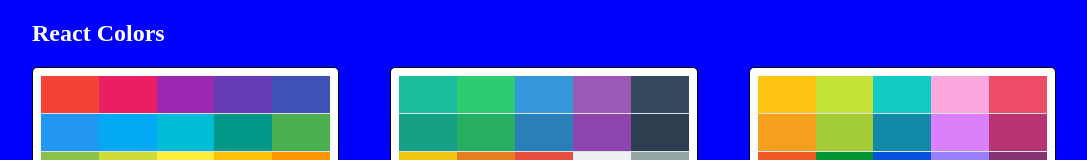
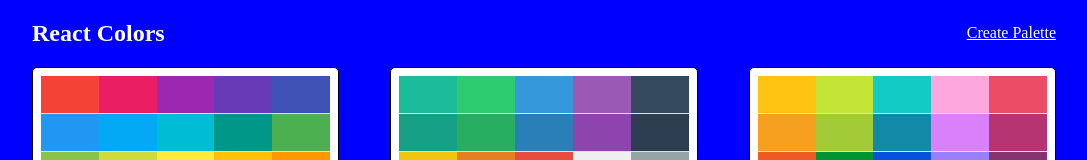
Before and after one commit to promiseume/color-app, a React (Create React App) app: page / in a window 1280 px wide. Shown: the top 160 px of the page, without its empty margins (96-1183 px from the left). Built offline with nearby package versions, Linux system fonts and the light colour scheme.

Commit message:
added form to add new palette

```diff
--- a/src/App.js
+++ b/src/App.js
@@ -3,6 +3,7 @@ import { Routes, Route } from "react-router-dom";
 import PaletteWrapper from "./paletteWrapper.jsx";
 import { seedColor } from "./seedColor.js";
 import PaletteList from "./PaletteList.jsx";
+import NewPalette from "./newPalette";
 import SingleWrapper from "./singleWrapper.jsx";
 
 function App() {
@@ -15,6 +16,7 @@ function App() {
           element={<PaletteList palettes={seedColor} />}
         ></Route>
         <Route path="/palette/:id" element={<PaletteWrapper />}></Route>
+        <Route path='palette/new' element={<NewPalette/>}></Route>
         <Route
           path="/palette/:id/:colorId"
           element={<SingleWrapper />}
--- a/src/PaletteList.jsx
+++ b/src/PaletteList.jsx
@@ -2,7 +2,8 @@ import React from 'react'
 import MiniPalette from './miniPalette'
 import { withStyles } from "@material-ui/styles";
 import { useNavigate } from 'react-router-dom';
-import styles from './styles/paletteListStyles'
+import styles from './styles/paletteListStyles';
+import { Link } from "react-router-dom";
 
 
 function PaletteList({palettes, classes}) {
@@ -14,7 +15,10 @@ function PaletteList({palettes, classes}) {
   return (
     <div className={classes.root}>
       <div className={classes.container}>
-        <nav className={classes.nav}>  <h1>React Colors</h1></nav>
+        <nav className={classes.nav}>
+         <h1>React Colors</h1>
+          <p><Link to="/palette/new">Create Palette</Link></p>
+        </nav>
         <div className={classes.palettes}>
         {palettes.map(palette =>(
         <MiniPalette {...palette} handlePaletteClick={() => handlePaletteClick(palette.id)}/>
--- /dev/null
+++ b/src/newPalette.jsx
@@ -0,0 +1,7 @@
+import React from 'react'
+
+export default function NewPalette() {
+  return (
+    <div>newPalette</div>
+  )
+}
--- a/src/styles/paletteListStyles.js
+++ b/src/styles/paletteListStyles.js
@@ -17,7 +17,12 @@ export default {
     display: "flex",
     width: "100%",
     color: "white",
+    alignItems: "center",
     justifyContent: "space-between",
+    color: "white",
+    "& a": {
+    color: "white",
+    },
     },
     palettes: {
     boxSizing: "border-box",
```
